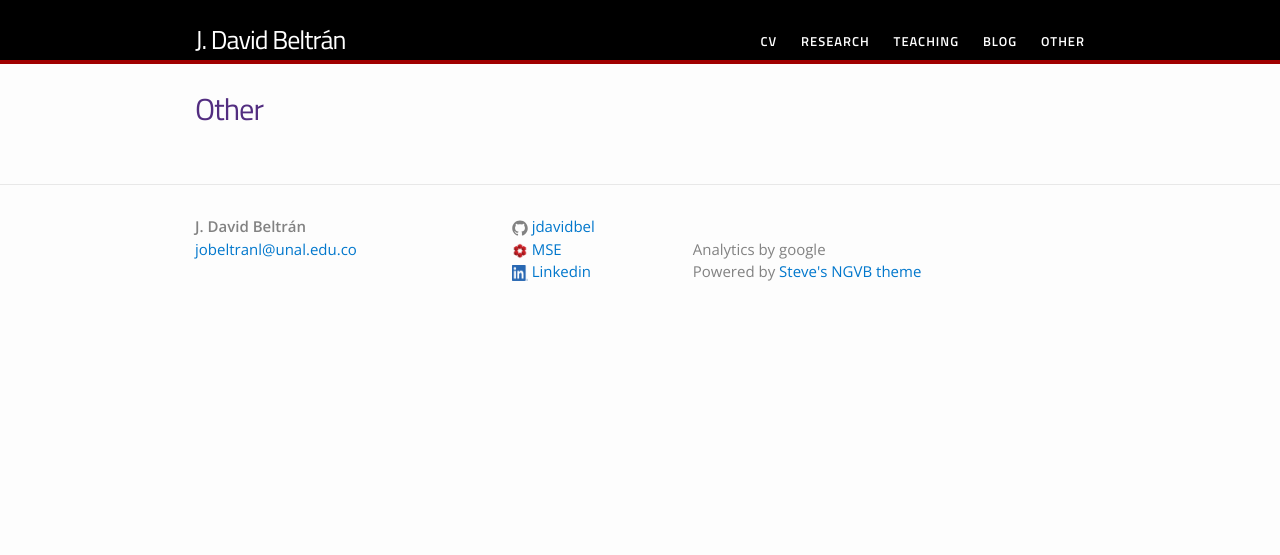
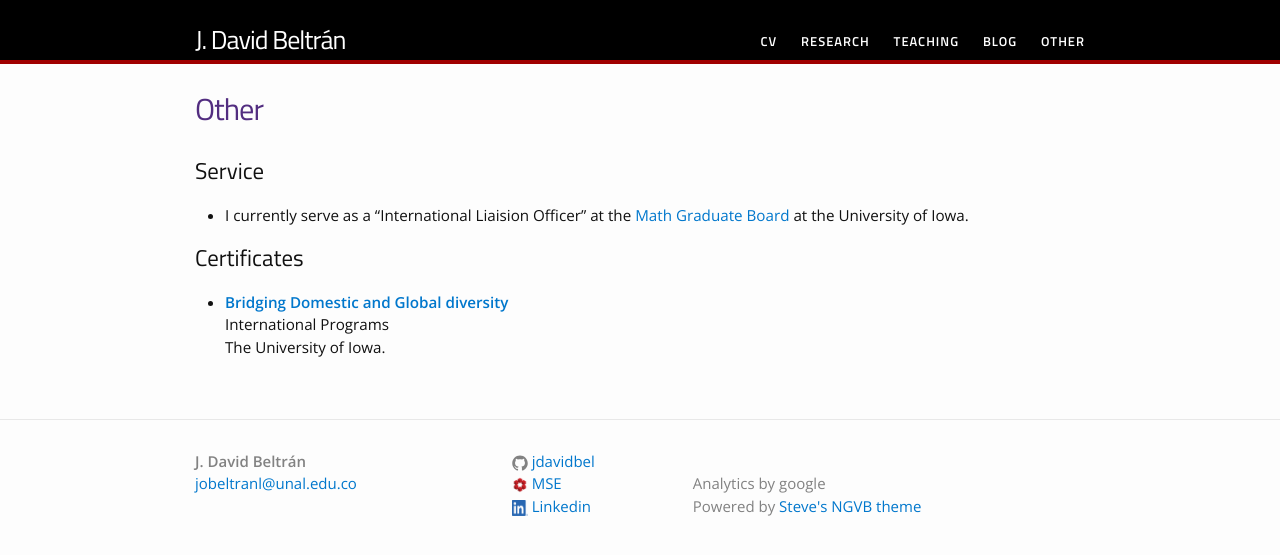
Before and after one commit to jdavidbel/jdavidbel.github.io, a Jekyll site: the page built from other.md, in a window 1280 px wide. Shown: the top 555 px of the page. Built offline with Jekyll 4.4.1, drawn with Linux system fonts in a browser that asks for light colours.

Commit message:
did it work?
with '#' will be ignored, and an empty message aborts the commit.

```diff
--- a/other.md
+++ b/other.md
@@ -3,3 +3,11 @@ layout: page
 title: Other
 permalink: /Other/
 ---
+
+## Service
+- I currently serve as a "International Liaision Officer" at the [Math Graduate Board](https://mathgradboard.com/) at the University of Iowa.
+
+## Certificates
+
+- **[Bridging Domestic and Global diversity](https://international.uiowa.edu/about/outreach/intercultural-training/bridging-domestic-and-global-diversity)** <br />
+ International Programs <br /> The University of Iowa.
```
